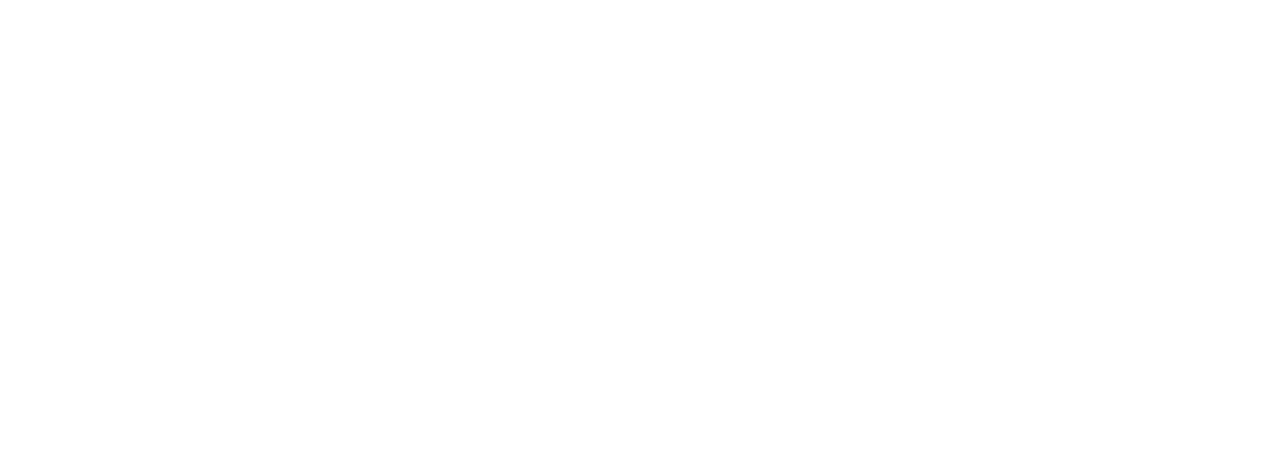
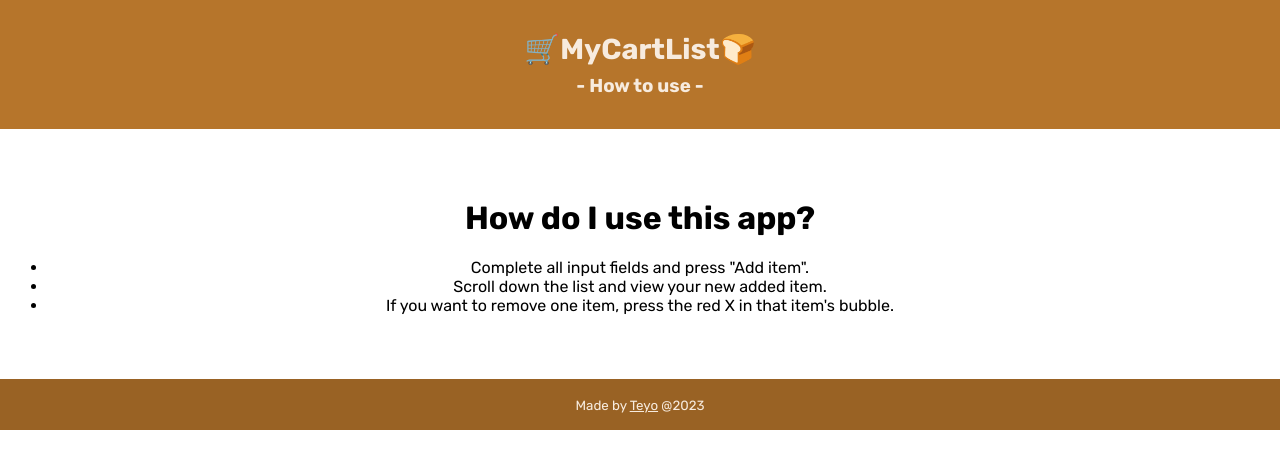
Before and after one commit to PatoTey/MyCartList, a React (Create React App) app: page /usage in a window 1280 px wide. Before the commit this address had no page. Shown: the top 468 px of the page. Built offline with nearby package versions, Linux system fonts and the light colour scheme; the HTML template or start-up script is replaced by a standard one.

Commit message:
added usage page and some user experience stuff

```diff
--- a/public/index.html
+++ b/public/index.html
@@ -9,6 +9,6 @@
   </head>
   <body>
     <div id="root"></div>
-    <script tpye="jsx/babel" src="../src/index.js"></script>
+    <script type="jsx/babel" src="../src/index.js"></script>
   </body>
 </html>
--- a/src/App.js
+++ b/src/App.js
@@ -2,6 +2,7 @@
 import {BrowserRouter, Routes, Route} from "react-router-dom"
 import MainLayout from "./Layouts/MainLayour";
 import List from "./Pages/List";
+import Usage from "./Pages/Usage";
 
 function App() {
   return (
@@ -10,6 +11,7 @@
 				<Routes>
 					<Route	to="/" element={<MainLayout/>}>
 						<Route index element={<List/>}/>
+						<Route path="usage" element={<Usage/>} />
 					</Route>
 				</Routes>
 			</BrowserRouter>
--- a/src/Components/Header.js
+++ b/src/Components/Header.js
@@ -1,9 +1,11 @@
 import React from "react";
+import { Link } from "react-router-dom";
 
 export default function Header(){
     return (
         <header>
-            <h1 className="header-title">🛒MyCartList🍞</h1>
+            <h1 className="header-title"><Link to="/" className="unlink">🛒MyCartList🍞</Link></h1>
+            <h3><Link to="/usage" className="unlink"> - How to use -</Link></h3>
         </header>
     )
 }
--- a/src/Pages/List.js
+++ b/src/Pages/List.js
@@ -7,8 +7,8 @@
     const firstRender = useRef(true)
     const [formData, setFormData] = useState({
         item: "",
-        quantity : 0,
-        price: 0
+        quantity : 1,
+        price: 1
     })
 
     useEffect(()=>{
@@ -41,8 +41,8 @@
 
         setFormData({
             item: "",
-            quantity : 0,
-            price: 0
+            quantity : 1,
+            price: 1
         })
         nameRef.current.value = ""
 
@@ -82,7 +82,7 @@
         const cantidades = list.map(item => item.quantity)
         let sum = 0
         for(let i=0; i<dineros.length;i++){
-            sum = sum + parseInt(dineros[i] * cantidades[i])
+            sum = sum + parseFloat(dineros[i] * cantidades[i])
         }
         return sum
     }
@@ -94,17 +94,17 @@
                 <input className="form-input" ref={nameRef} name="item" id="input-item" type="text" value={formData.name} placeholder="Ex: 2kg Cheese" onChange={handleChange} required/>
 
                 <label className="form-label"  htmlFor="input-quantity" aria-label="Enter a desired quantity" required>Quantity</label>
-                <input className="form-input" name="quantity" id="input-quantity" type="number" value={formData.quantity} min={0} onChange={handleChange}/>
+                <input className="form-input" name="quantity" id="input-quantity" type="number" value={formData.quantity} min={1} max={99} onChange={handleChange}/>
 
                 <label className="form-label"  htmlFor="input-price" aria-label="Enter item price" required>Price</label>
-                <input className="form-input" name="price" id="input-price" type="number" value={formData.price} min={0} onChange={handleChange}/>
+                <input className="form-input" name="price" id="input-price" type="number" step="0.01" value={formData.price} min={0.1} onChange={handleChange}/>
                 <button className="form-btn" type="submit" >Add item</button>
             </form>
             <div className="total">
                  Total: $ {getTotal()}
             </div>
             <div className="itemList">
-                {cartlist !== "" ? cartlist : <h3>Nothing in the list!</h3>}
+                {cartlist}
             </div>
         </main>
     )
--- /dev/null
+++ b/src/Pages/Usage.js
@@ -0,0 +1,14 @@
+import React from "react";
+
+export default function Usage(){
+    return (
+        <div className="usage-page">
+            <h1>How do I use this app?</h1>
+            <ul>
+                <li>Complete all input fields and press "Add item".</li>
+                <li>Scroll down the list and view your new added item.</li>
+                <li>If you want to remove one item, press the red X in that item's bubble.</li>
+            </ul>
+        </div>
+    )
+}
--- a/src/index.css
+++ b/src/index.css
@@ -14,12 +14,18 @@
 	background-color: var(--headerColor);
 	padding: 2em;
 	text-align: center;
+	color: var(--mainColor);
 }
 
 header h1{
 	margin: 0;
 	font-size: 1.8rem;
-	color: #F7EBDE;
+	color: var(--mainColor);
+}
+
+header h3 {
+	margin-top: 0.5em;
+	margin-bottom: 0;
 }
 
 footer {
@@ -30,7 +36,7 @@
 }
 
 footer a{
-	text-decoration: none;
+	text-decoration: underline;
 	color: #F7EBDE;
 }
 
@@ -68,6 +74,7 @@
 .content {
 	background-color: var(--mainColor);
 	padding: 1em;
+	position: relative;
 }
 
 .itemList {
@@ -111,3 +118,35 @@
 	font-size: 2rem;
 	font-weight: bold;
 }
+
+.unlink {
+	text-decoration: none;
+	color: inherit;
+}
+
+
+.usage-page {
+	text-align: center;
+	padding: 3em;
+}
+
+.usage-page ul{
+	padding: 0;
+}
+
+.popup {
+	top: 50%;
+	left: 50%;
+	position: absolute;
+	background-color: rgba(70, 45, 33, 0.7);
+	padding: 1em;
+	visibility: hidden;
+}
+
+.show {
+	visibility: visible;
+}
+
+.hide {
+	visibility: hidden;
+}
```
